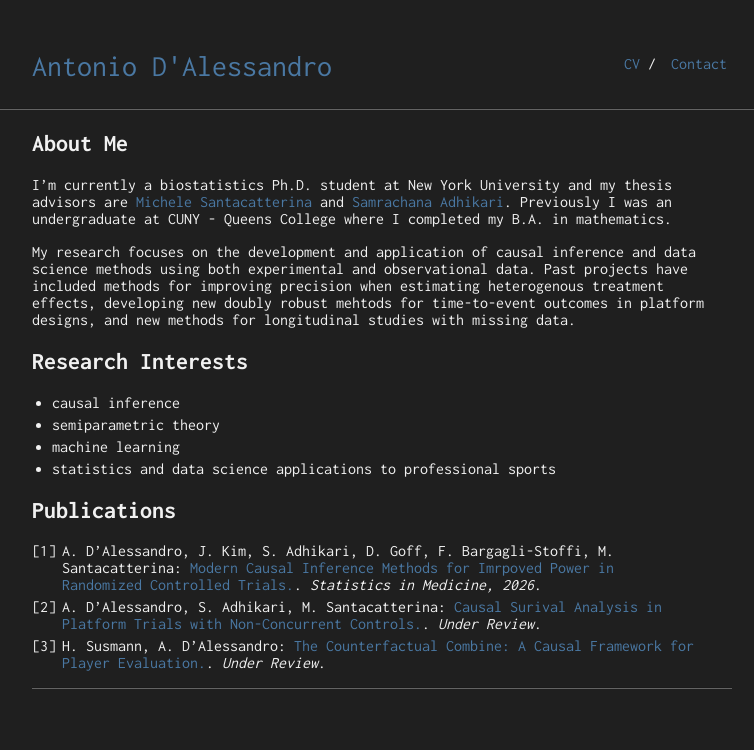
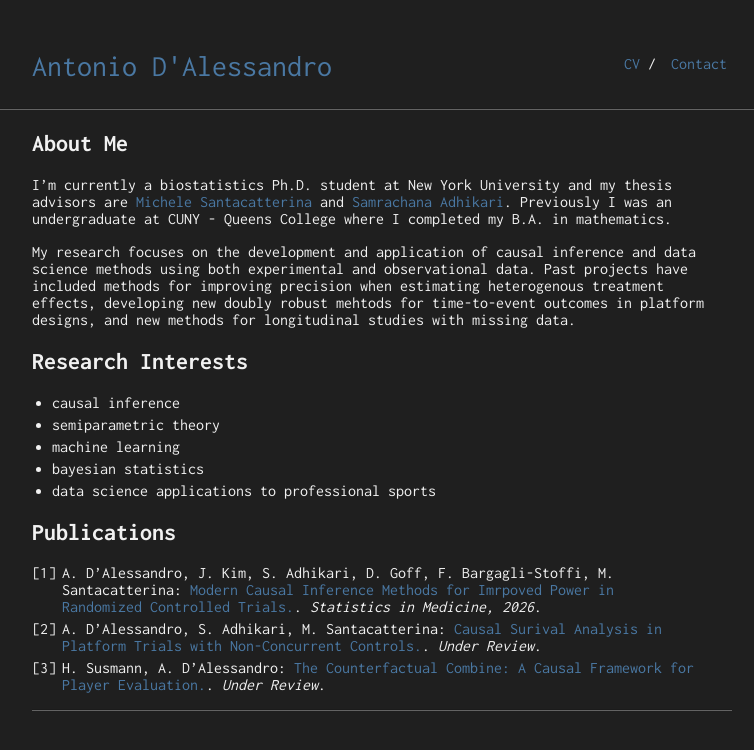
Before and after one commit to antoniod5836/antoniod5836.github.io, a Jekyll site: the page built from index.md, in a window 1280 px wide. Shown: the top 750 px of the page, without its empty margins (258-1012 px from the left). Built offline with Jekyll 4.4.1, drawn with Linux system fonts in a browser that asks for light colours; our own code applies the rules of GitHub Pages for plain Markdown files.

Commit message:
Update topics in index.md

```diff
--- a/index.md
+++ b/index.md
@@ -13,7 +13,8 @@ My research focuses on the development and application of causal inference and d
 * causal inference
 * semiparametric theory
 * machine learning
-* statistics and data science applications to professional sports
+* bayesian statistics
+* data science applications to professional sports
 
 ## Publications
 
```
